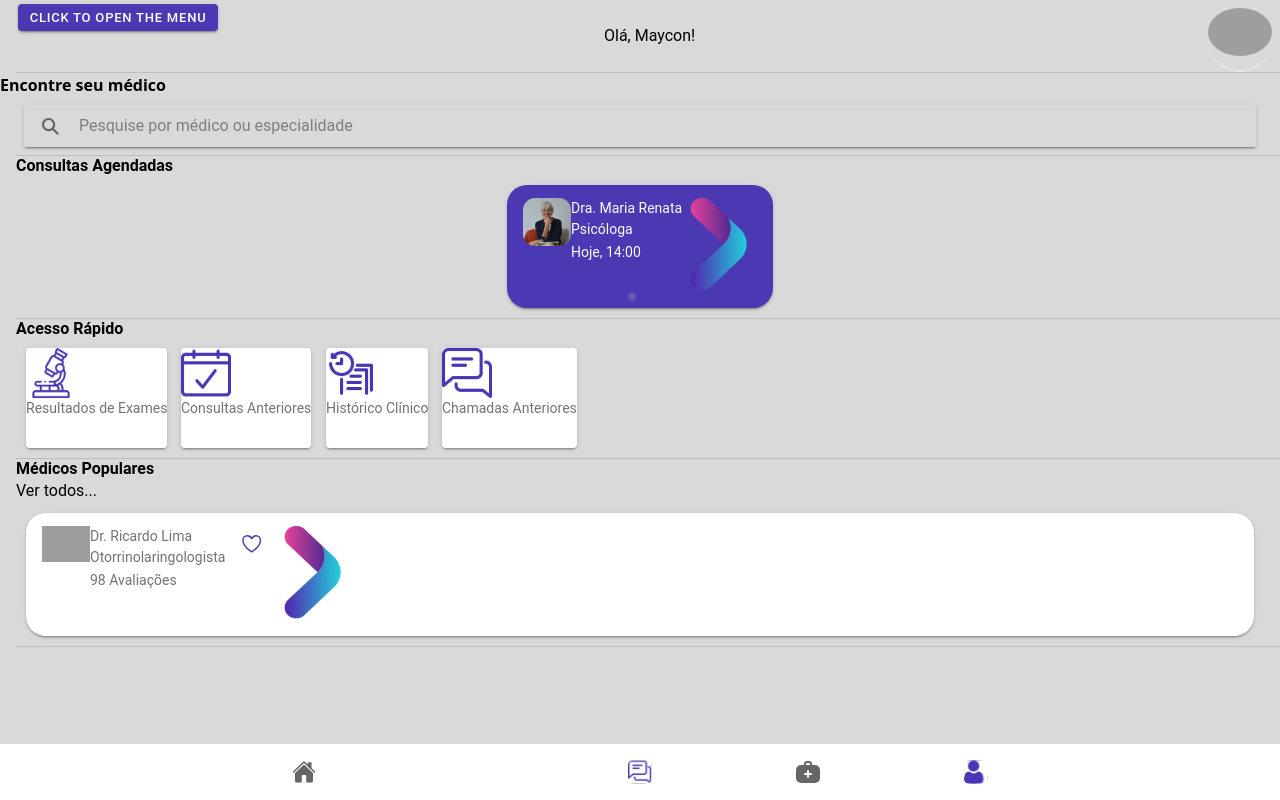
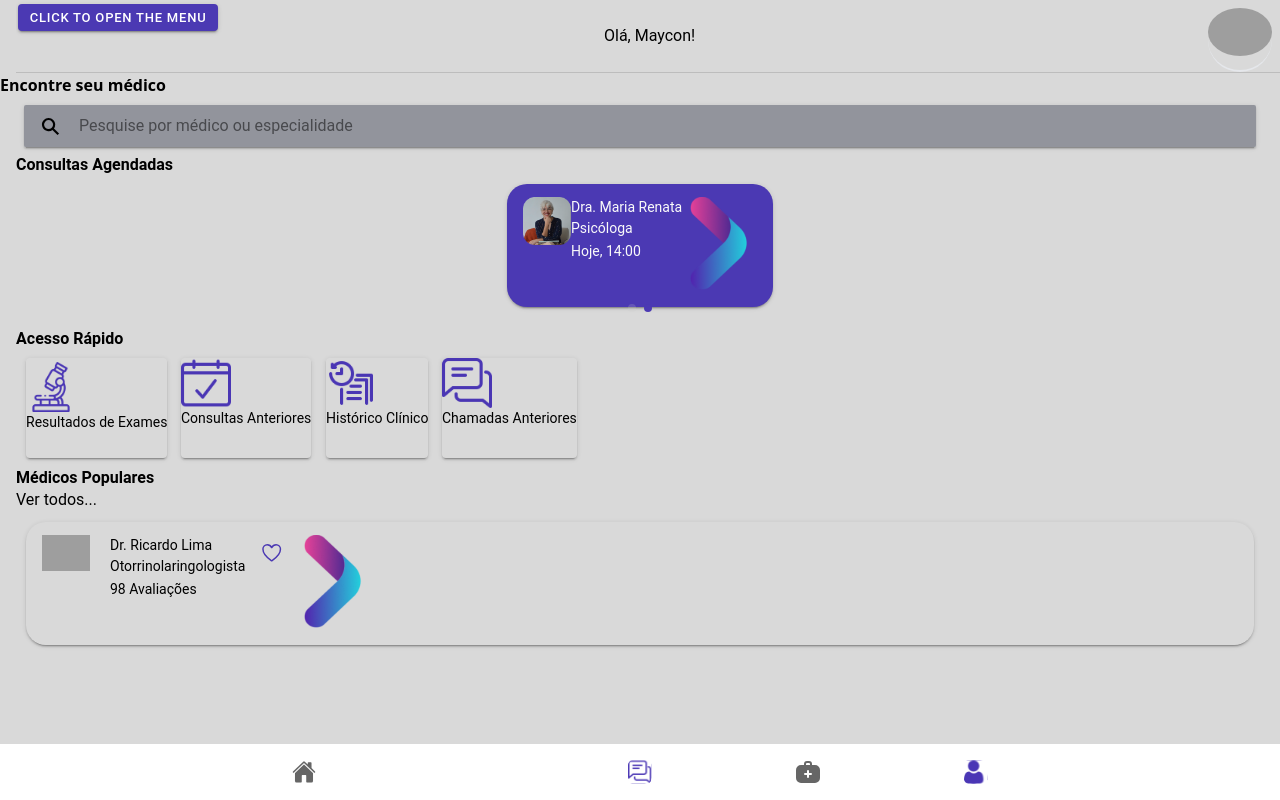
Before and after one commit to Virtumed-Video-Chamada/front-end, a React (Create React App) app: page / in a window 1280 px wide. Built offline with nearby package versions, Linux system fonts and the light colour scheme; grey boxes are pictures that could not be loaded.

Commit message:
fix home css

```diff
--- a/src/components/Appointments/Appointments.tsx
+++ b/src/components/Appointments/Appointments.tsx
@@ -25,8 +25,8 @@ const Appointments: React.FC = () => {
   return (
     <div className="container">
       <h1 className="font-bold">Consultas Agendadas</h1>
-      <IonSlides pager={true} options={slideOpts}>
-        <IonSlide>
+      <IonSlides pager={true} options={slideOpts} >
+        <IonSlide className="mb-3">
           <IonCard className="bd-20 bg-[#4B39B3]">
             <IonCardContent className="flex">
               <IonThumbnail slot="start">
--- a/src/components/PopularDoctor/PopularDoctor.tsx
+++ b/src/components/PopularDoctor/PopularDoctor.tsx
@@ -30,7 +30,7 @@ const PopularDoctor: React.FC = () => {
     <div className="container">
       <h1 className="font-bold">Médicos Populares</h1>
       <span>Ver todos...</span>
-      <IonCard className="bd-20">
+      <IonCard className="bd-20" color="#fff">
         <IonCardContent className="flex">
           <IonThumbnail slot="start">
             <img
@@ -38,7 +38,7 @@ const PopularDoctor: React.FC = () => {
               src="https://media-exp1.licdn.com/dms/image/C4D03AQG34BiNMXpuKw/profile-displayphoto-shrink_200_200/0/1663620501676?e=1674691200&v=beta&t=RGNlx1yPdT9_COlYwhbg6gCF9ejlvqaakGi0KpQ6wkY"
             />
           </IonThumbnail>
-          <div className="text-left">
+          <div className="text-left ml-5">
             <span>Dr. Ricardo Lima</span>
             <p>Otorrinolaringologista</p>
             <span>98 Avaliações</span>
--- a/src/components/QuickAcess/QuickAccess.tsx
+++ b/src/components/QuickAcess/QuickAccess.tsx
@@ -22,20 +22,20 @@ const QuickAccess: React.FC = () => {
   return (
     <div className="container">
      <h1 className="font-bold">Acesso Rápido</h1>
-        <IonRow className="flex overflow-x-auto flex-nowrap  mb-0">
-          <IonCard className="min-w-[100px] h-[100px] mr-1">
-            <IonImg className="w-[50px] h-[50px]" src="./assets/icon/microscope.svg"></IonImg>
-            <div className="text-left">Resultados de Exames</div>
+        <IonRow className="flex overflow-x-auto flex-nowrap mb-0" class="justify-content-center" >
+          <IonCard className="min-w-[100px] h-[100px] mr-1"  color="#fff">
+            <IonImg className="w-[50px] h-[50px] mt-1 " src="./assets/icon/microscope.svg"></IonImg>
+            <div>Resultados de Exames</div>
           </IonCard>
-          <IonCard className="min-w-[100px] h-[100px] mr-1">
+          <IonCard className="min-w-[100px] h-[100px] mr-1" color="#fff">
             <IonImg className="w-[50px] h-[50px]" src="./assets/icon/appointment.svg"></IonImg>
             <div className="text-left">Consultas Anteriores</div>
           </IonCard>
-          <IonCard className="min-w-[100px] h-[100px] mr-1">
+          <IonCard className="min-w-[100px] h-[100px] mr-1" color="#fff">
             <IonImg className="w-[50px] h-[50px]" src="./assets/icon/historical.svg"></IonImg>
             <div className="text-left">Histórico Clínico</div>
           </IonCard>
-          <IonCard className="min-w-[100px] h-[100px] mr-1">
+          <IonCard className="min-w-[100px] h-[100px] mr-1" color="#fff">
             <IonImg className="w-[50px] h-[50px]" src="./assets/icon/chat.svg"></IonImg>
             <div className="text-left">Chamadas Anteriores</div>
           </IonCard>
--- a/src/pages/HomePaciente/HomePaciente.tsx
+++ b/src/pages/HomePaciente/HomePaciente.tsx
@@ -29,16 +29,16 @@ const HomePaciente: React.FC = () => {
     <IonPage className="justify-start">
       <Identificador/>
       <div className="font-bold">Encontre seu médico</div>
-      <IonItem className="mt-0 mb-0">
-        <IonSearchbar placeholder="Pesquise por médico ou especialidade"></IonSearchbar>
+      <IonItem lines="none" >
+        <IonSearchbar placeholder="Pesquise por médico ou especialidade" color="medium"></IonSearchbar>
       </IonItem>
-      <IonItem className="mt-0 mb-0">
+      <IonItem className="mt-0 mb-0" lines="none">
         <Appointments />
       </IonItem>
-      <IonItem className="mt-0 mb-0">
+      <IonItem className="mt-0 mb-0" lines="none">
         <QuickAccess />
       </IonItem>
-      <IonItem className="mt-0 mb-0">
+      <IonItem className="mt-0 mb-0" lines="none">
         <PopularDoctor/>
       </IonItem>
     </IonPage>
```
